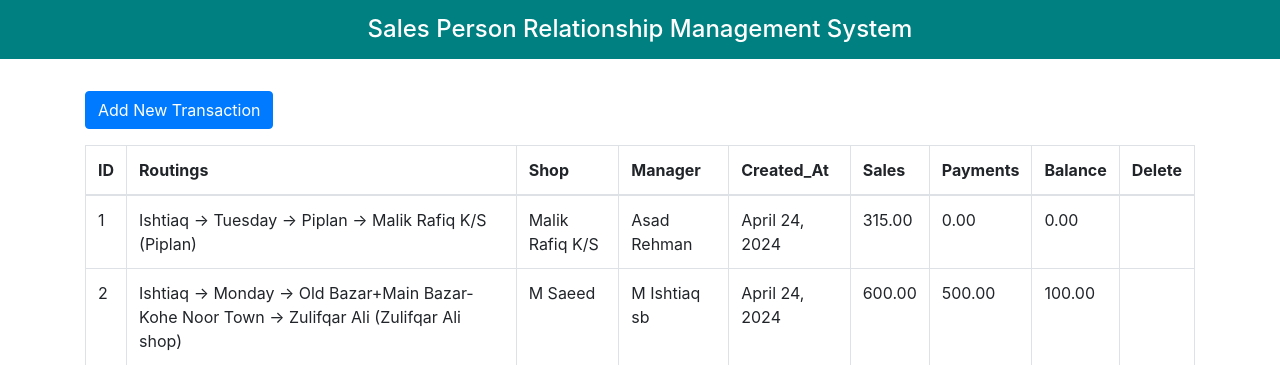
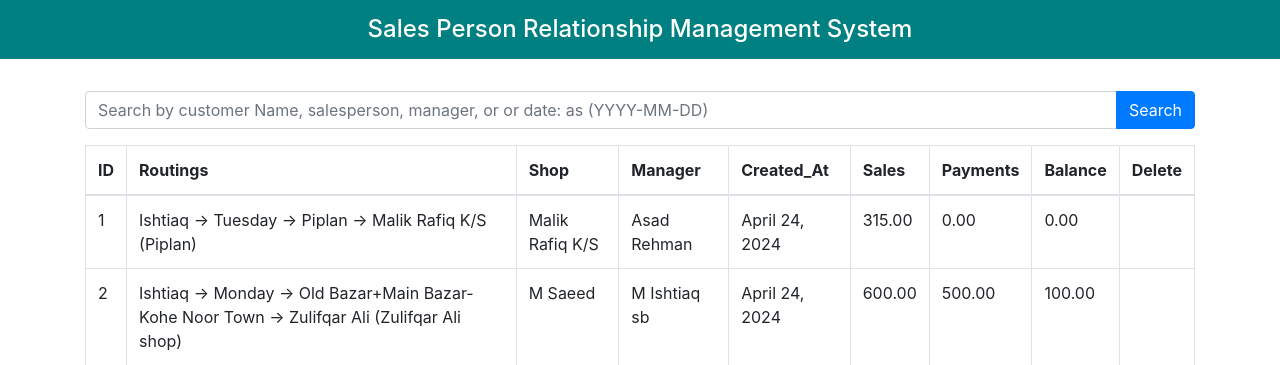
Before and after one commit to Anwaar0012/srm, a Django app: page /myapp/transactions/ in a window 1280 px wide. Shown: the part 56-421 px from the top of the page. Run offline with Django 3.2, Linux system fonts and the light colour scheme; data comes from the database, SQL or seed files in the repository; both versions use the stored data as it was after the commit; parts of the project's set-up code (start-up, migrations or seed data) failed here and were passed over; some libraries are stand-ins or nearby versions.

Commit message:
searching shop and transaction added

```diff
--- a/invoice/models.py
+++ b/invoice/models.py
@@ -2,6 +2,18 @@ from decimal import Decimal
 from django.db import models
 import datetime
 # Create your models here.
+class InvoiceManager(models.Manager):
+    def search(self, search_query=None):
+        if search_query:
+            return self.get_queryset().filter(
+                models.Q(customer__icontains=search_query) |
+                models.Q(salesperson__icontains=search_query) |
+                models.Q(manager__icontains=search_query) |
+                models.Q(date__icontains=search_query)
+            )
+        else:
+            return self.get_queryset()
+
 class Invoice(models.Model):
     customer = models.CharField(max_length=100)
     customer_email = models.TextField(null=True, blank=True)
@@ -19,6 +31,8 @@ class Invoice(models.Model):
     # current_balance=models.DecimalField(max_digits=9, decimal_places=2, default=0)
     sale_types = models.CharField(max_length=255, blank=True, null=True)
     status = models.BooleanField(default=False)
+
+    objects = InvoiceManager()
 
 
     # def save(self, *args, **kwargs):
--- a/myapp/views.py
+++ b/myapp/views.py
@@ -169,8 +169,17 @@ def shop_list(request):
     # shops = Shop.objects.order_by('-id')
     return render(request, 'myapp/shops/shop_list.html', {'shops': shops})
 #=== shop_list views function
+# def shop_list(request):
+#     shops = Shop.objects.all().order_by('-id')
+#     # shops = Shop.objects.order_by('-id')
+#     return render(request, 'myapp/shops/shop_list.html', {'shops': shops})
+
 def shop_list(request):
-    shops = Shop.objects.all().order_by('-id')
+    search_query = request.GET.get('q', '')
+    if search_query:  # If a search query is provided
+        shops = Shop.objects.search(search_query).order_by('-id')
+    else:
+        shops = Shop.objects.all().order_by('-id')
     # shops = Shop.objects.order_by('-id')
     return render(request, 'myapp/shops/shop_list.html', {'shops': shops})
 
@@ -314,8 +323,18 @@ def claim_delete(request, pk):
     return render(request, 'myapp/claim/delete_claim.html', {'claim': claim})
 
 #=== transaction_list views function
+# def transaction_list(request):
+#     transactions = Invoice.objects.all().order_by('-id')
+#     return render(request, 'myapp/transaction/transaction_list.html', {'transactions': transactions})
+from django.db.models import Q
+
 def transaction_list(request):
-    transactions = Invoice.objects.all().order_by('-id')
+    search_query = request.GET.get('q', '')  # Get the search query from the request GET parameters
+    if search_query:  # If a search query is provided
+        transactions = Invoice.objects.search(search_query).order_by('-id')
+    else:
+        transactions = Invoice.objects.all().order_by('-id')
+
     return render(request, 'myapp/transaction/transaction_list.html', {'transactions': transactions})
 
 #=== add_transaction views function
--- a/templates/myapp/transaction/transaction_list.html
+++ b/templates/myapp/transaction/transaction_list.html
@@ -1,11 +1,69 @@
 {% extends 'base.html' %}
 {% block transactionsactive %} active {% endblock %}
 
+
 {% block content %}
+<div class="container-fluid mt-4 px-0">
+    <!-- Search form -->
+    <form method="GET" action="{% url 'transaction_list' %}" class="mb-3">
+    {% comment %} <form method="GET" action="" class="mb-3"> {% endcomment %}
+        <div class="input-group">
+            <input type="text" name="q" class="form-control" placeholder="Search by customer Name, salesperson, manager, or or date: as (YYYY-MM-DD)" value="{{ request.GET.q }}">
+            <div class="input-group-append">
+                <button type="submit" class="btn btn-primary">Search</button>
+            </div>
+        </div>
+    </form>
+
+    <!-- Table to display transactions data -->
+    <div class="table-responsive">
+        <table class="table table-bordered">
+            <thead>
+                <tr>
+                    <th>ID</th>
+                    <th>Routings</th>
+                    <th>Shop</th>
+                    <th>Manager</th>
+                    <th>Created_At</th>
+                    <th>Sales</th>
+                    <th>Payments</th>
+                    <th>Balance</th>
+                    <th>Delete</th>
+                </tr>
+            </thead>
+            <tbody>
+                {% for transaction in transactions %}
+                <tr>
+                    <td>{{ forloop.counter }}</td>
+                    <td>{{ transaction.routing }}</td>
+                    <td>{{ transaction.customer }}</td>
+                    <td>{{ transaction.manager }}</td>
+                    <td>{{ transaction.date }}</td>
+                    <td>{{ transaction.total_amount }}</td>
+                    <td>{{ transaction.paid_amount }}</td>
+                    <td>{{ transaction.balance }}</td>
+                    <td>
+                        {% comment %} <a href="{% url 'delete_transaction' transaction.id %}" class="btn btn-sm btn-danger">Delete</a> {% endcomment %}
+                    </td>
+                </tr>
+                {% endfor %}
+            </tbody>
+        </table>
+    </div>
+</div>
+{% endblock %}
+
+
+
+
+
+
+
+{% comment %} {% block content %}
 <div class="container-fluid mt-4 px-0">
     <!-- Link to Add Shop page -->
     <!-- Table to display shops data -->
-    {% comment %} <a href="{% url 'add_transaction' %}" class="btn btn-primary mb-3">Add New Transaction</a> {% endcomment %}
+    {% comment %} <a href="{% url 'add_transaction' %}" class="btn btn-primary mb-3">Add New Transaction</a>
     <a href="#" class="btn btn-primary mb-3">Add New Transaction</a>
     <div class="table-responsive">
         <table class="table table-bordered">
@@ -34,7 +92,7 @@
                     <td>{{ transaction.paid_amount}}</td>
                     <td>{{ transaction.balance}}</td>
                     <td>
-                        {% comment %} <a href="{% url 'delete_transaction' transaction.id %}" class="btn btn-sm btn-danger">Delete</a> {% endcomment %}
+                        {% comment %} <a href="{% url 'delete_transaction' transaction.id %}" class="btn btn-sm btn-danger">Delete</a>
                     </td>
                 </tr>
                 {% endfor %}
@@ -43,3 +101,7 @@
     </div>
 </div>
 {% endblock %}
+
+
+
+ {% endcomment %}
```
Also changed, not shown: myapp/models.py (+14 -0 lines), templates/myapp/shops/shop_list.html (+12 -2 lines), db.sqlite3.
